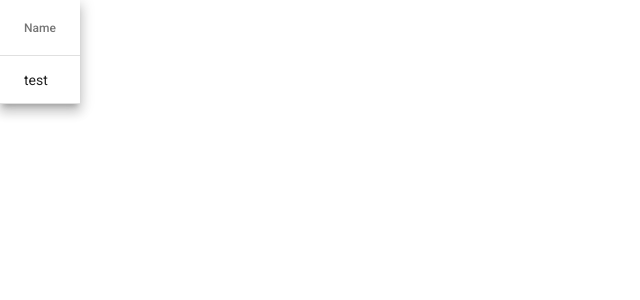
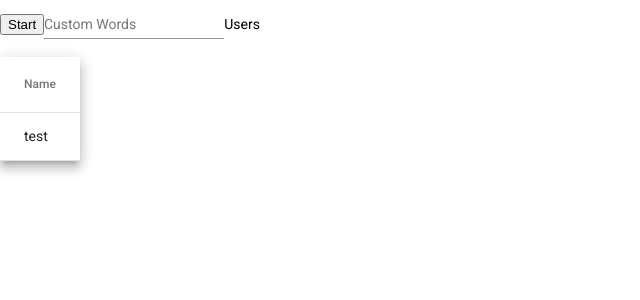
Before and after one commit to Ryan6895/simple-sockets, an Angular app in the folder drawing-ui/: page /lobby in a window 1280 px wide. Shown: the top 300 px of the page, without its empty margins (0-640 px from the left). Built offline with nearby package versions, Linux system fonts and the light colour scheme.

Commit message:
startign on lobby data

```diff
--- a/drawing-ui/src/app/lobby/lobby.component.html
+++ b/drawing-ui/src/app/lobby/lobby.component.html
@@ -1,3 +1,14 @@
+<button (click)="startGame()">Start</button>
+
+<mat-form-field class="example-form-field">
+  <mat-label>Custom Words</mat-label>
+  <input matInput type="text" [(ngModel)]="newWord">
+  <button mat-button *ngIf="newWord" matSuffix mat-icon-button aria-label="Clear" (click)="newWord=''">
+    <mat-icon>close</mat-icon>
+  </button>
+</mat-form-field>
+
+<span>Users</span>
 <table mat-table [dataSource]="players" class="mat-elevation-z8">
 
   <!-- Name Column -->
--- a/drawing-ui/src/app/lobby/lobby.component.ts
+++ b/drawing-ui/src/app/lobby/lobby.component.ts
@@ -8,6 +8,8 @@ import { Component, OnInit } from '@angular/core';
 export class LobbyComponent implements OnInit {
 
   public players: any = [{name: "test"}];
+  public newWord
+
   displayedColumns: string[] = ['name'];
 
   constructor() { }
@@ -15,4 +17,9 @@ export class LobbyComponent implements OnInit {
   ngOnInit(): void {
   }
 
+  startGame(){
+    console.log("start game");
+
+  }
+
 }
```
